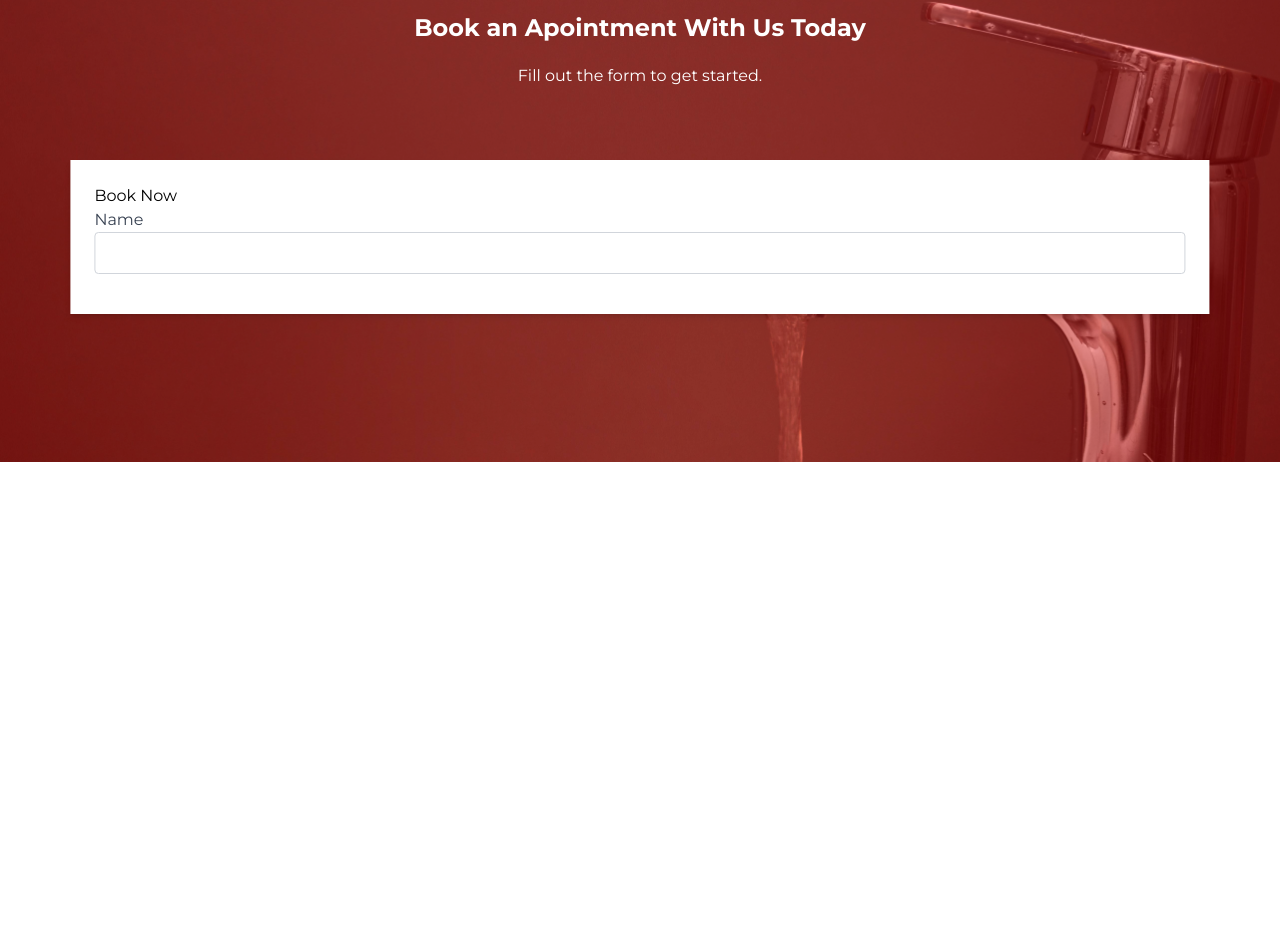
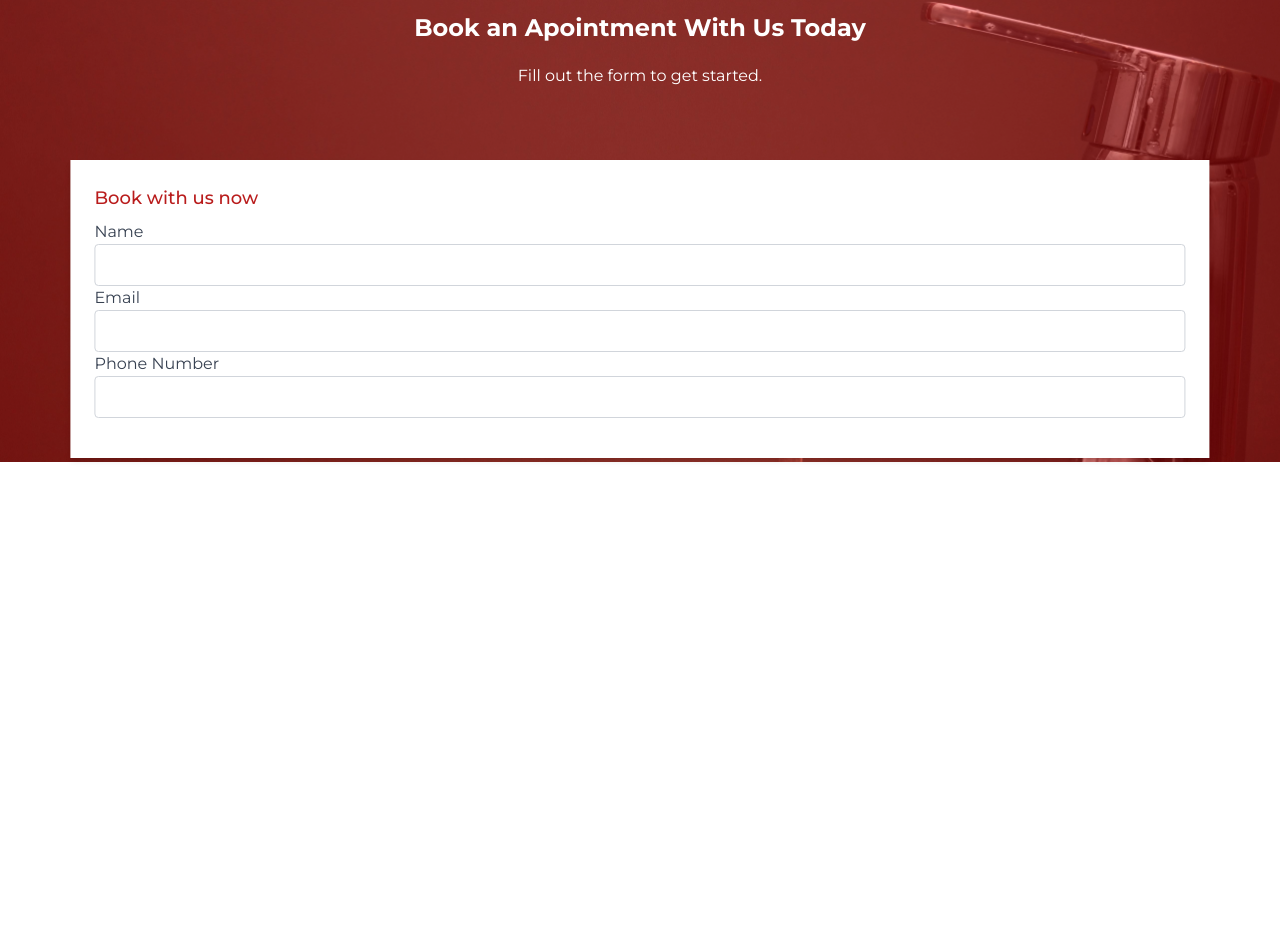
Before and after one commit to eteen12/plumbing-site, a Next.js app: page / in a window 1280 px wide. Shown: the part 1518-2470 px from the top of the page. Built offline with nearby package versions, Linux system fonts and the light colour scheme.

Commit message:
code completed up until google autocomplete api

```diff
--- a/src/app/components/contacthome.jsx
+++ b/src/app/components/contacthome.jsx
@@ -31,7 +31,7 @@ export default function ContactHome() {
       </div>
       <form className="absolute top-[21%] left-1/2 transform -translate-x-1/2 w-[89%]  bg-white p-6 shadow-md z-30 opacity-100">
         <div className="mb-4 flex flex-col">
-            <h3>Book Now</h3>
+            <h3 className="text-red-700 montserrat500 text-lg pb-2">Book with us now</h3>
           <label className="block text-gray-700" htmlFor="name">
             Name
           </label>
@@ -41,6 +41,24 @@ export default function ContactHome() {
             className="border border-gray-300 p-2 w-full rounded"
             required
           />
+          <label className="block text-gray-700" htmlFor="email">
+            Email
+          </label>
+          <input
+            type="text"
+            id="email"
+            className="border border-gray-300 p-2 w-full rounded"
+            required
+          />
+          <label className="block text-gray-700" htmlFor="phone">
+            Phone Number
+          </label>
+          <input
+            type="tel"
+            id="phone"
+            className="border border-gray-300 p-2 w-full rounded"
+            required
+          />
 
         </div>
       </form>
```
